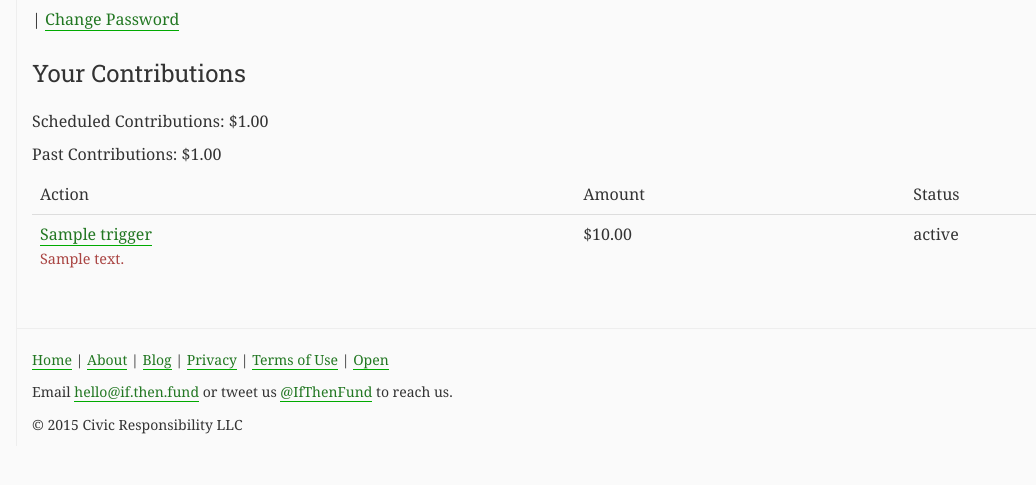
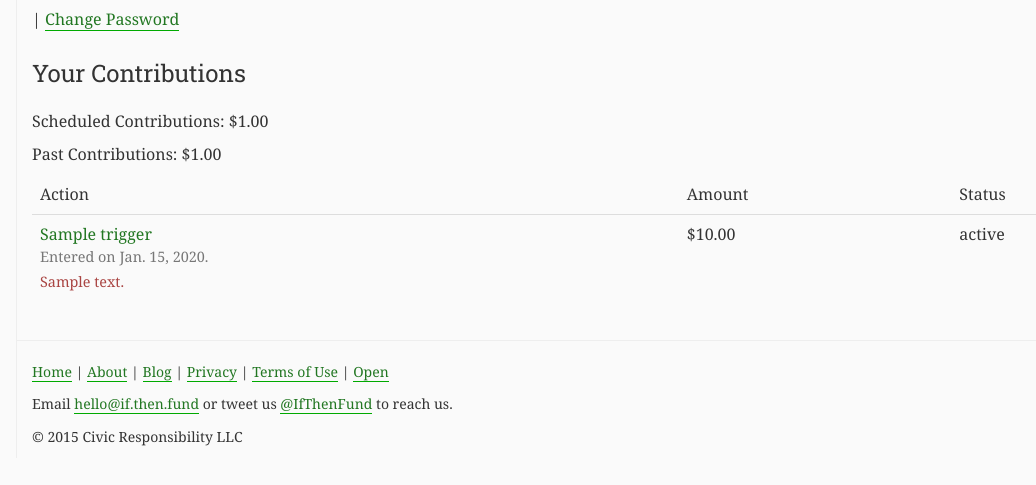
Before and after one commit to if-then-fund/if.then.fund, a Django app: template itfsite/templates/itfsite/home.html in a window 1280 px wide. Shown: the part 148-633 px from the top of the page, without its empty margins (39-1075 px from the left). Run offline with Django 3.2, Linux system fonts and the light colour scheme; the template is opened without the code that fills it: most values are stand-ins (such as "Sample title", 1, 10 or a date in 2020); some libraries are stand-ins or nearby versions.

Commit message:
show pledge dates on the user account page

```diff
--- a/itfsite/templates/itfsite/home.html
+++ b/itfsite/templates/itfsite/home.html
@@ -36,9 +36,15 @@
 
 	<tr>
 		<td>
-			<a href="{{pledge.trigger.get_absolute_url}}">{{pledge.trigger.title}}</a>
+			<a href="{{pledge.trigger.get_absolute_url}}" style="border: none">{{pledge.trigger.title}}</a>
+			<p class="text-muted" style="margin: .1em 0 0 0; font-size: 90%">
+				Entered on {{pledge.created|date}}.
+				{% if pledge.status|stringformat:'s' == 'PledgeStatus.Executed' %}
+					Contributions {% if pledge.execution.problem|stringformat:'s' == 'PledgeExecutionProblem.NoProblem' %}made{% else %}attempted{% endif %} on {{ pledge.execution.created|date }}.
+				{% endif %}
+			</p>
 			{% if pledge.execution.problem|stringformat:'s' != 'PledgeExecutionProblem.NoProblem' %}
-				<p class="text-danger" style="margin-top: .25em; font-size: 90%">{{ pledge.execution.problem_text }}</p>
+				<p class="text-danger" style="margin: .25em 0 0 0; font-size: 90%">{{ pledge.execution.problem_text }}</p>
 			{% endif %}
 		</td>
 		<td>
```
